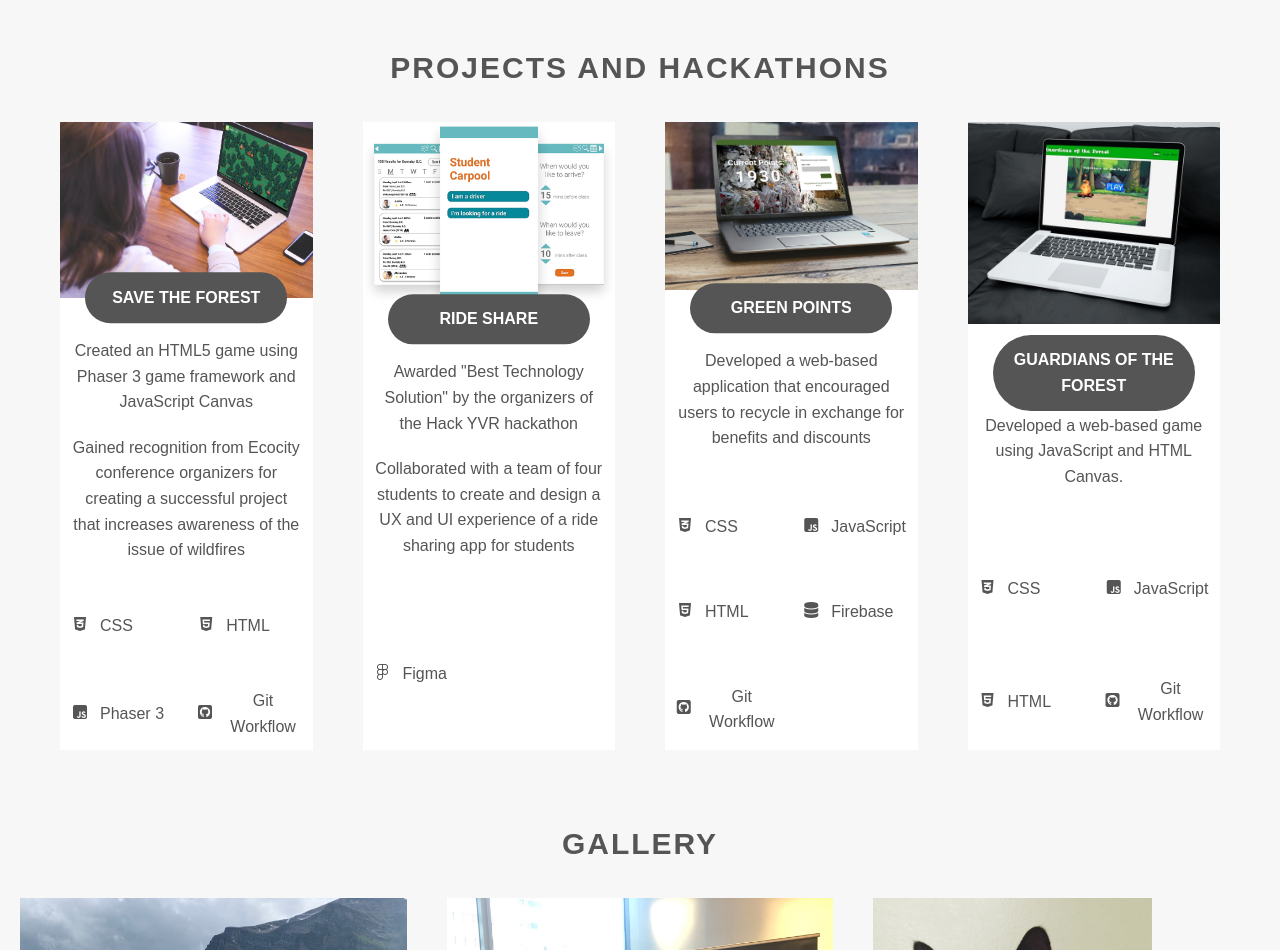
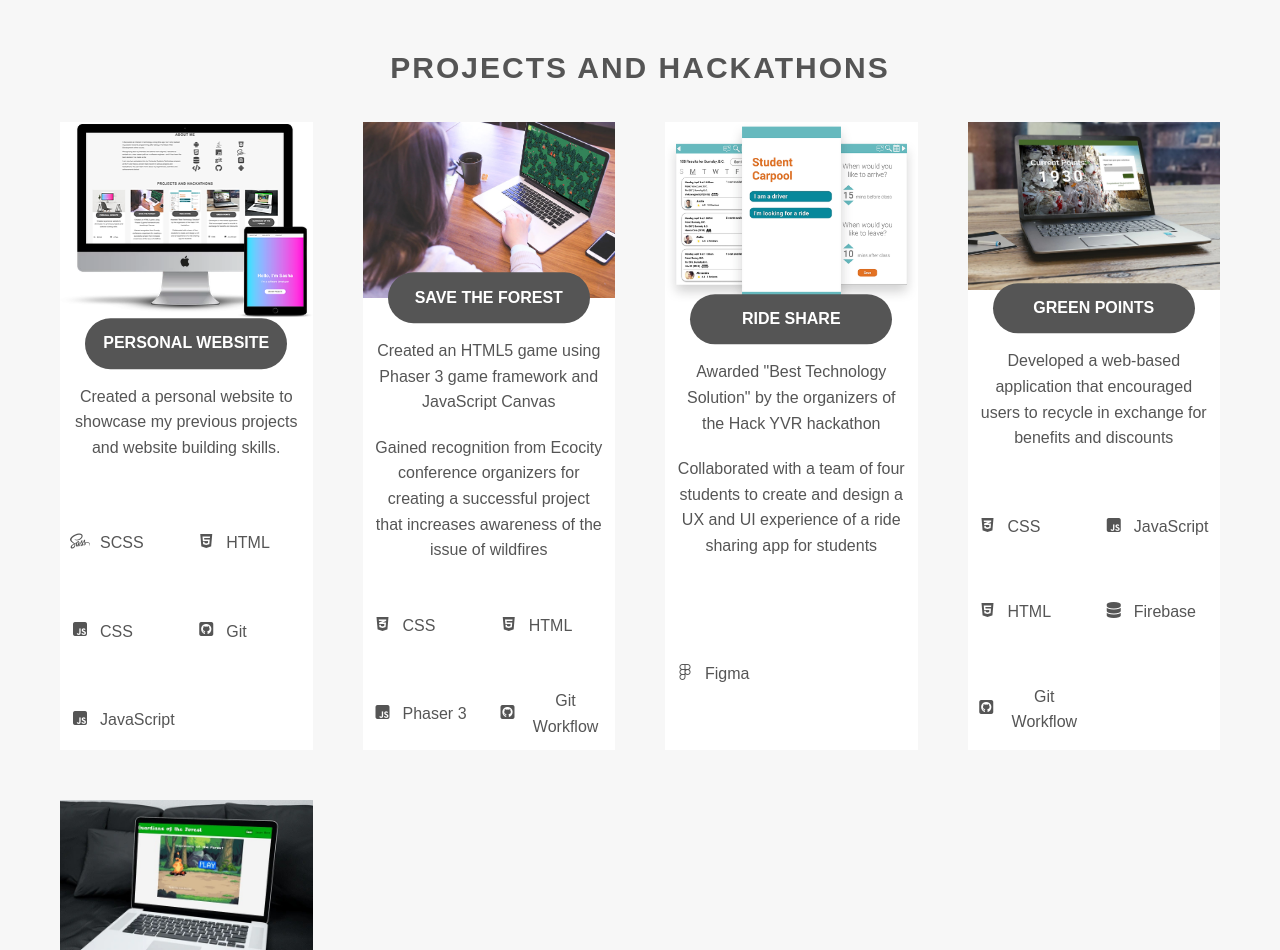
Before and after one commit to aleksandra-codes/aleksandra-codes.github.io, a website: page index.html in a window 1280 px wide. Shown: the part 1280-2230 px from the top of the page. Drawn offline with nearby package versions, Linux system fonts and the light colour scheme; some packages are replaced by stand-ins of ours; a script that the page names is missing.

Commit message:
added portfolio website card

```diff
--- a/index.html
+++ b/index.html
@@ -92,7 +92,35 @@
                         Projects and hackathons
                     </h2>
                     <div class="project-cards"  class="container">
-                            <div class="card-holder" id="saveTheForest">
+
+                            <div class="card-holder" id="portfolio">
+                                    <img class ="card-holder__img" src="resources/portfoli_2_screens_2_low.png">
+                                    <div class="card-holder__name"><a href="#" class="card-holder__name--link"><h4>Personal Website</h4></a></div>
+                                    <div class="card-holder__tech">
+                                        <i class="fab fa-sass"></i>
+                                        <p>SCSS</p>
+                                    </div>
+                                    <div class="card-holder__tech">
+                                        <i class="fab fa-html5"></i>
+                                        <p>HTML</p>
+                                    </div>
+                                    <div class="card-holder__tech">
+                                        <i class="fab fa-js-square"></i>
+                                        <p>CSS</p>
+                                    </div>
+                                    <div class="card-holder__tech">
+                                        <i class="fab fa-github-square"></i>
+                                        <p>Git</p>
+                                    </div>
+                                    <div class="card-holder__tech">
+                                        <i class="fab fa-js-square"></i>
+                                        <p>JavaScript</p>
+                                    </div>
+                                    <div class="card-holder__desc">
+                                            <p>Created a personal website to showcase my previous projects and website building skills. </p>
+                                    </div>
+                                </div>
+                        <div class="card-holder" id="saveTheForest">
                                 <img class ="card-holder__img" src="resources/smartmockups_jzstcuhx.jpg">
                                 <div class="card-holder__name"><a href="https://savetheforest-2cbcf.firebaseapp.com/" class="card-holder__name--link"><h4>Save The Forest</h4></a></div>
                                 <div class="card-holder__tech">
```
Also changed, not shown: resources/portfoli_2_screens_2_high.png (added), resources/portfoli_2_screens_2_low.png (added), resources/portfoli_2_screens_2_med.png (added), resources/portfoli_2_screens_high.png (added), resources/portfoli_2_screens_low.png (added), resources/portfoli_2_screens_med.png (added), resources/portfolio _website_high.jpg (added), resources/portfolio_website.jpg (added), resources/portfolio_website_low.jpg (added).
